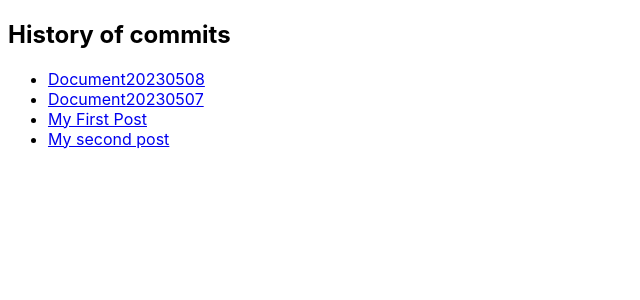
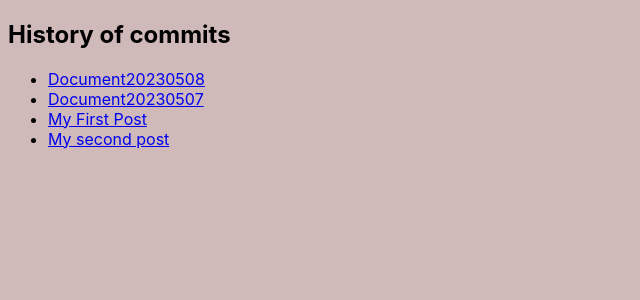
Before and after one commit to Yordaniss/documentation, a Jekyll site: the page built from index.md, in a window 1280 px wide. Shown: the top 300 px of the page, without its empty margins (0-640 px from the left). Built offline with Jekyll 4.4.1, drawn with Linux system fonts in a browser that asks for light colours.

Commit message:
changed style

```diff
--- a/_sass/base.scss
+++ b/_sass/base.scss
@@ -1,4 +1,4 @@
-$backgroundColor: #ffffff;
+$backgroundColor: #cfb9b9;
 $bodyColor: #000000;
 $bodyFont: -apple-system,BlinkMacSystemFont,"Segoe UI",Helvetica,Arial,sans-serif,"Apple Color Emoji","Segoe UI Emoji","Segoe UI Symbol";
 
```
